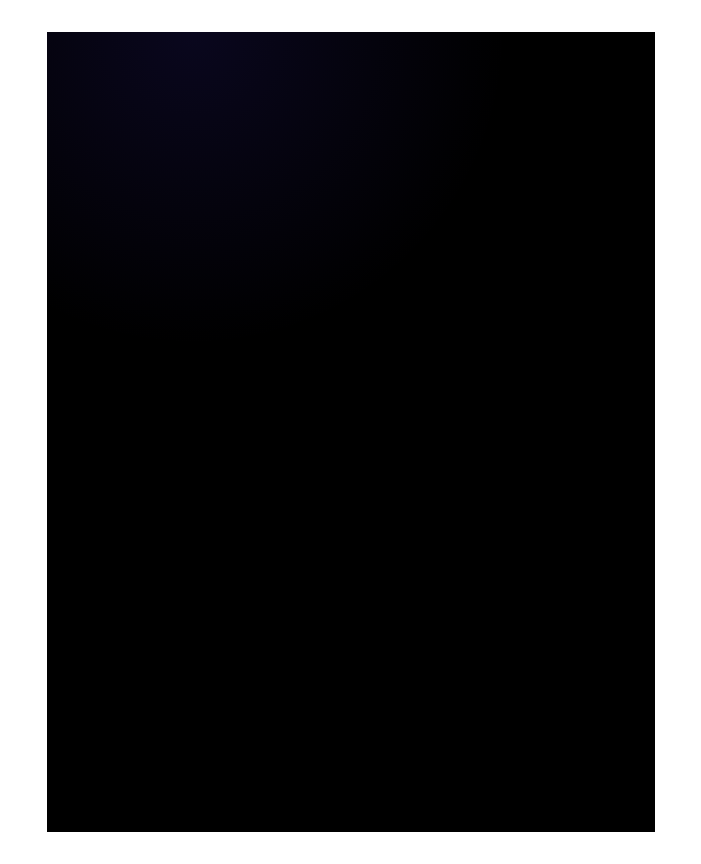
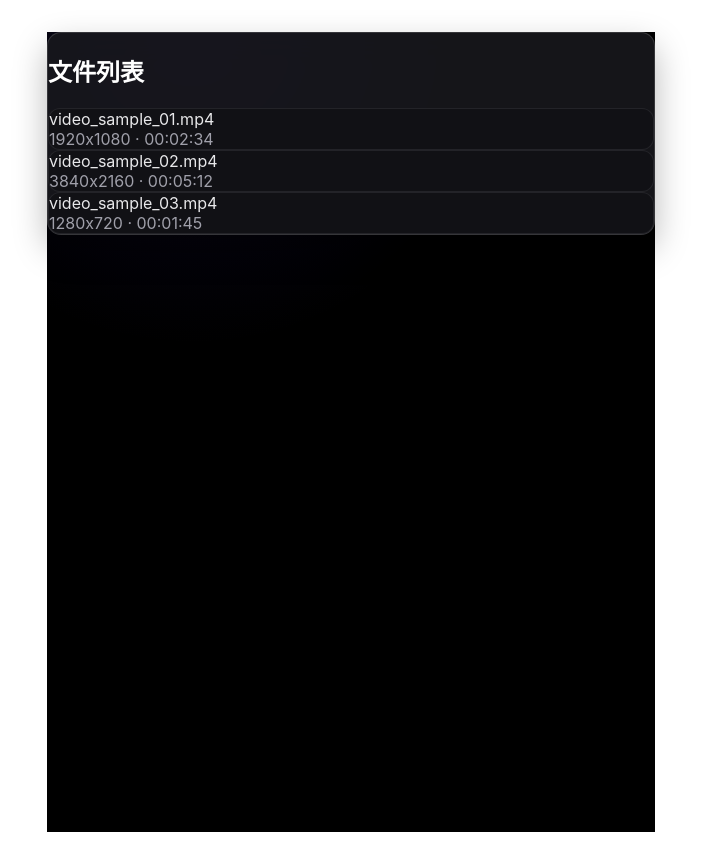
Before and after one commit to thhbbx/motion-slice, a Vue app: page / in a window 1280 px wide. Shown: the whole page, without its empty margins (289-990 px from the left). Built offline with nearby package versions, Linux system fonts and the light colour scheme.

Commit message:
feat(ui): 添加左侧 Sidebar 文件列表占位内容

```diff
--- a/src/App.vue
+++ b/src/App.vue
@@ -3,7 +3,25 @@
     <div class="layout-container">
       <!-- 左侧 Sidebar -->
       <aside class="sidebar">
-        <!-- 占位内容将在下一步添加 -->
+        <div class="vt-panel sidebar-panel">
+          <div class="panel-header">
+            <h2 class="vt-title">文件列表</h2>
+          </div>
+          <div class="panel-content">
+            <div class="vt-card file-card">
+              <div class="card-title">video_sample_01.mp4</div>
+              <div class="card-meta vt-secondary">1920x1080 · 00:02:34</div>
+            </div>
+            <div class="vt-card file-card">
+              <div class="card-title">video_sample_02.mp4</div>
+              <div class="card-meta vt-secondary">3840x2160 · 00:05:12</div>
+            </div>
+            <div class="vt-card file-card">
+              <div class="card-title">video_sample_03.mp4</div>
+              <div class="card-meta vt-secondary">1280x720 · 00:01:45</div>
+            </div>
+          </div>
+        </div>
       </aside>
 
       <!-- 中间 Workspace -->
```
